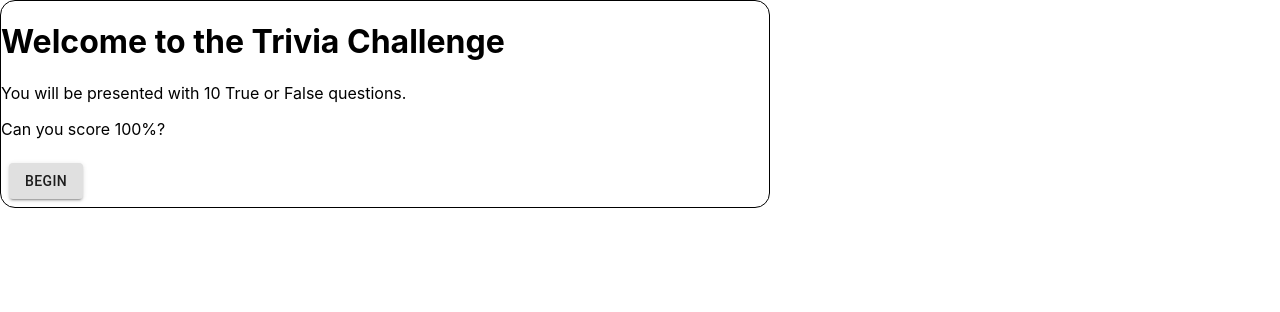
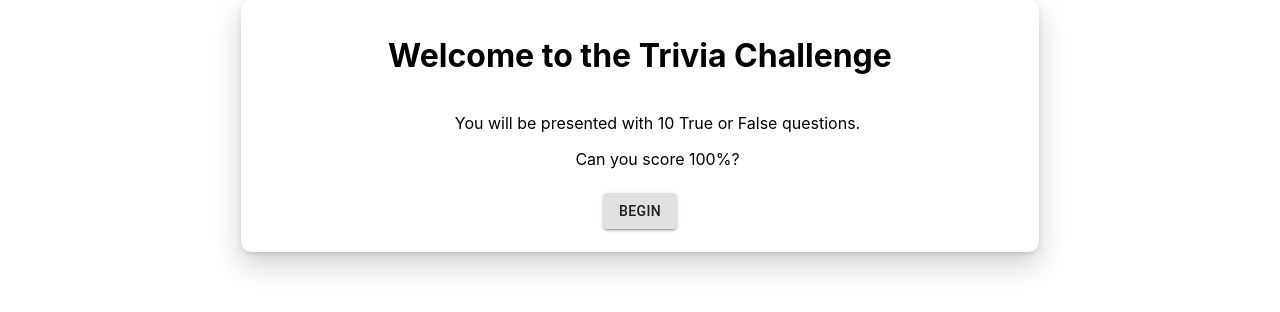
Before and after one commit to jacekroszkowiakdev/quiz-game, a React (Create React App) app: page / in a window 1280 px wide. Shown: the top 312 px of the page. Built offline with nearby package versions, Linux system fonts and the light colour scheme; no server answers.

Commit message:
styles added

```diff
--- a/src/UI/Button.tsx
+++ b/src/UI/Button.tsx
@@ -14,6 +14,7 @@ const useStyles = makeStyles((theme) => ({
 interface ButtonProps {
     buttonText: string;
     path: string;
+    className: string;
 }
 
 export const ContainedButton = ({
--- /dev/null
+++ b/src/components/Home/home.css
@@ -0,0 +1,5 @@
+.home-header,
+.home-welcome-text {
+    text-align: center;
+    margin: auto;
+}
--- a/src/components/Home/index.tsx
+++ b/src/components/Home/index.tsx
@@ -3,6 +3,7 @@ import { useEffect } from "react";
 import API from "./../../api/api";
 import { useDispatch } from "react-redux";
 import { Question } from "../../store/reducer";
+import "./home.css";
 
 const query = "api.php?amount=10&difficulty=hard&type=boolean";
 
@@ -22,17 +23,26 @@ export const Home = () => {
             setQuestions(result);
         };
         getQuestions();
+        console.log("questions loaded");
     }, [dispatch]);
 
     return (
         <div
-            className="Home"
-            style={{ border: "1px solid", borderRadius: "15px", width: "60vw" }}
+            className="container"
+            style={{ border: "1px", borderRadius: "10px", width: "60vw" }}
         >
-            <h1>Welcome to the Trivia Challenge</h1>
-            <p>You will be presented with 10 True or False questions.</p>
-            <p>Can you score 100%?</p>
-            <ContainedButton path="/quiz/" buttonText="Begin" />
+            <div className="home-header">
+                <h1>Welcome to the Trivia Challenge</h1>
+            </div>
+            <div className="home-welcome-text">
+                <p>You will be presented with 10 True or False questions.</p>
+                <p>Can you score 100%?</p>
+            </div>
+            <ContainedButton
+                className="begin-button"
+                path="/quiz/"
+                buttonText="Begin"
+            />
         </div>
     );
 };
--- a/src/components/QuestionCard/index.tsx
+++ b/src/components/QuestionCard/index.tsx
@@ -2,11 +2,11 @@ import { useState, useEffect } from "react";
 import { useHistory } from "react-router-dom";
 import { useSelector, useDispatch } from "react-redux";
 import {
-    selectScore,
     selectIndex,
     selectActiveQuestion,
     selectQuestions,
 } from "../../store/selectors";
+import "./questionCard.css";
 
 const randomize = (max: number) => {
     return Math.floor(Math.random() * Math.floor(max));
@@ -14,12 +14,13 @@ const randomize = (max: number) => {
 
 export const QuestionCard = () => {
     const dispatch = useDispatch();
-    const score = useSelector(selectScore);
+    const [score, setScore] = useState<number>(0);
     const questionIndex = useSelector(selectIndex);
     const questions = useSelector(selectQuestions);
     const question = useSelector(selectActiveQuestion);
     const [answerOptions, setAnswerOptions] = useState<string[]>([""]);
     const correctAnswer = question.correct_answer;
+    console.log("correctAnswer", correctAnswer);
     const { push } = useHistory();
 
     // parse the string to render all chars correctly
@@ -38,6 +39,7 @@ export const QuestionCard = () => {
     }, [question, correctAnswer]);
 
     const handleAnswer = (evt: Event | any) => {
+        evt.stopPropagation();
         const target = evt.target as HTMLButtonElement;
         setTimeout(() => {
             dispatch({
@@ -51,31 +53,40 @@ export const QuestionCard = () => {
             });
 
             if (target.textContent === correctAnswer) {
-                dispatch({
-                    type: "SET_SCORE",
-                    score: score + 1,
-                });
+                setScore(score + 1);
             }
-        }, 400);
-
+        }, 300);
         if (questionIndex === questions.length - 1) {
+            dispatch({
+                type: "SET_SCORE",
+                score: score,
+            });
             push("/results/");
         }
     };
 
     return (
-        <div className="quizContainer">
-            <div className="category">{question.category}</div>
-            <div>Question {questionIndex + 1}/10</div>
-            <div>{question.question}</div>
-            <div>Answer: </div>
-            <ul>
+        <div
+            className="container"
+            style={{ borderRadius: "10px", width: "60vw" }}
+        >
+            <h3 className="category">{question.category}</h3>
+            <div className="display-question">
+                {question.question
+                    .replace(/&quot;/g, '"')
+                    .replace(/&#039;/g, "'")
+                    .replace(/&aring;/g, "å")}
+            </div>
+            <div className="answers-container">
                 {answerOptions.map((answer, idx) => (
-                    <li key={idx}>
-                        <button onClick={handleAnswer}>{answer}</button>
-                    </li>
+                    <button className="answer-button" onClick={handleAnswer}>
+                        {answer}
+                    </button>
                 ))}
-            </ul>
+            </div>
+            <h6 className="display-question-number">
+                Question {questionIndex + 1}/10
+            </h6>
         </div>
     );
 };
--- /dev/null
+++ b/src/components/QuestionCard/questionCard.css
@@ -0,0 +1,30 @@
+.category {
+    padding: 15px;
+    text-align: center;
+    margin: auto;
+}
+
+.display-question {
+    padding: auto;
+}
+
+.answers-container {
+    display: inline;
+    padding: 15px;
+}
+
+button {
+    margin: 15px 15px 0px 15px;
+    border: 1px white;
+    border-radius: 3px;
+}
+
+button:hover {
+    transform: translateZ(-25px);
+    transform: translateY(-3px);
+    border: 2px solid black;
+    border-radius: 10px;
+    box-shadow: rgba(0, 0, 0, 0.2) 0px 12px 28px 0px,
+        rgba(0, 0, 0, 0.1) 0px 2px 4px 0px,
+        rgba(12, 12, 12, 0.05) 0px 0px 0px 1px inset;
+}
--- a/src/components/Results/index.tsx
+++ b/src/components/Results/index.tsx
@@ -5,6 +5,7 @@ import {
     selectQuestions,
 } from "../../store/selectors";
 import { ContainedButton } from "./../../UI/Button";
+import "./results.css";
 
 export const Results = () => {
     const questions = useSelector(selectQuestions);
@@ -20,14 +21,22 @@ export const Results = () => {
     });
 
     return (
-        <div className="resultsContainer">
-            <h1>Quiz results</h1>
-            <div>You scored {score} of 10</div>
+        <div
+            className="container"
+            style={{ borderRadius: "10px", width: "60vw" }}
+        >
+            <h2>Quiz results</h2>
+            <div className="score">You scored {score} of 10</div>
             <ul>
                 {quizResultsMap.map((results, idx) => {
                     return (
                         <li key={idx}>
-                            <h4>{results.question}</h4>
+                            <h4>
+                                {results.question
+                                    .replace(/&quot;/g, '"')
+                                    .replace(/&#039;/g, "'")
+                                    .replace(/&aring;/g, "å")}
+                            </h4>
                             <div className="user-results">
                                 <p>
                                     Correct answer: {results.correct.toString()}
@@ -43,6 +52,7 @@ export const Results = () => {
             <ContainedButton
                 path="/"
                 buttonText="Play Again?"
+                className="play-again-button"
             ></ContainedButton>
         </div>
     );
--- /dev/null
+++ b/src/components/Results/results.css
@@ -0,0 +1,6 @@
+ul {
+    padding: 25px;
+}
+p {
+    margin-left: 35px;
+}
--- a/src/index.css
+++ b/src/index.css
@@ -1,13 +1,29 @@
 body {
-  margin: 0;
-  font-family: -apple-system, BlinkMacSystemFont, 'Segoe UI', 'Roboto', 'Oxygen',
-    'Ubuntu', 'Cantarell', 'Fira Sans', 'Droid Sans', 'Helvetica Neue',
-    sans-serif;
-  -webkit-font-smoothing: antialiased;
-  -moz-osx-font-smoothing: grayscale;
+    display: flex;
+    flex-direction: column;
+    align-items: center;
+    margin: 0;
+    font-family: -apple-system, BlinkMacSystemFont, "Segoe UI", "Roboto",
+        "Oxygen", "Ubuntu", "Cantarell", "Fira Sans", "Droid Sans",
+        "Helvetica Neue", sans-serif;
+    -webkit-font-smoothing: antialiased;
+    -moz-osx-font-smoothing: grayscale;
 }
 
 code {
-  font-family: source-code-pro, Menlo, Monaco, Consolas, 'Courier New',
-    monospace;
+    font-family: source-code-pro, Menlo, Monaco, Consolas, "Courier New",
+        monospace;
 }
+
+.container {
+    display: flex;
+    flex-direction: column;
+    justify-content: center;
+    align-items: center;
+    align-content: space-between;
+    padding: 15px;
+    margin-bottom: 10px;
+    box-shadow: rgba(0, 0, 0, 0.2) 0px 12px 28px 0px,
+        rgba(0, 0, 0, 0.1) 0px 2px 4px 0px,
+        rgba(255, 255, 255, 0.05) 0px 0px 0px 1px inset;
+}
```
